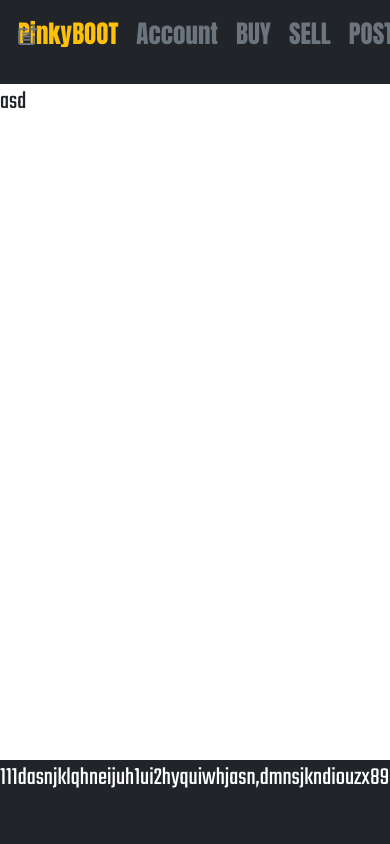
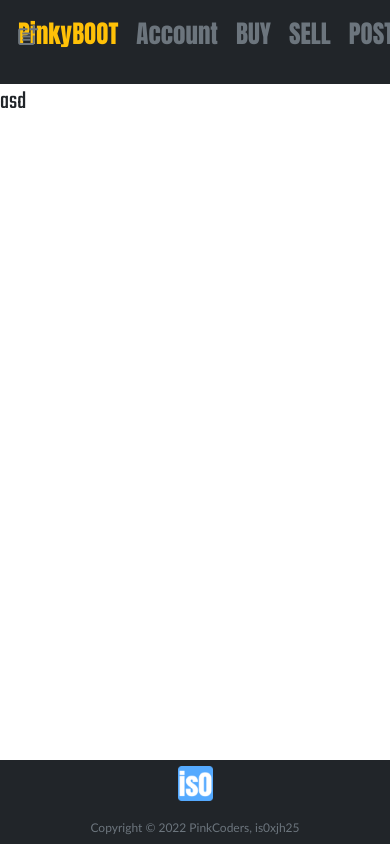
Before and after one commit to is0xjh25/is0xPinkyBoot, a React (Create React App) app in the folder my-app/: page /account in a window 390 px wide. Shown: the top 844 px of the page. Built offline with nearby package versions, Linux system fonts and the light colour scheme.

Commit message:
Modify: Footer

```diff
--- /dev/null
+++ b/my-app/src/Utilities/Utilities.js
@@ -0,0 +1,21 @@
+import { useState, useLayoutEffect} from 'react';
+
+function useWindowSize() {
+
+	const [size, setSize] = useState([0, 0]);
+
+	useLayoutEffect(() => {
+	  function updateSize() {
+		setSize([window.innerWidth, window.innerHeight]);
+	  }
+	  window.addEventListener('resize', updateSize);
+	  updateSize();
+	  return () => window.removeEventListener('resize', updateSize);
+	}, []);
+
+	return size;
+}
+
+export {
+	useWindowSize
+}
--- a/my-app/src/components/Footer.js
+++ b/my-app/src/components/Footer.js
@@ -1,19 +1,75 @@
-import React, { Fragment } from "react";
+import React, { useEffect } from "react";
 import Favicon from "../favicon_io/favicon.png";
+import { useWindowSize } from '../Utilities/Utilities';
 
 const Footer = () => {
 
+  function handleWindowSize() {
+    let i = document.querySelector('#rightFooter');
+    let c = document.querySelector('#leftFooter');
+    if (width < 1080) {
+      i.style.width = "100%";
+      c.style.display = "none";
+    } else {
+      i.style.width = "20%";
+      c.style.display = "flex";
+    }
+  }
+
+  const [width, height] = useWindowSize();
+
+  useEffect(() => {
+    handleWindowSize();
+    console.log(width);
+  }, [width]);
+
   const ss = {
     footer: {
+      display: "flex",
+      flexDirection: "row",
+      alignItems: "center",
+      justifyContent: "center",
       color: "white",
+      overflow: "hidden"
     },
-
+    contact: {
+      display: "flex",
+      flexDirection: "column",
+      width: "20%",
+      height: "100%",
+      alignItems: "start",
+      justifyContent: "center",
+    },
+    info: {
+      display: "flex",
+      flexDirection: "column",
+      width: "20%",
+      height: "100%",
+      alignItems: "center",
+      justifyContent: "center",
+    },
+    favicon: {
+      width: "35px",
+    },
+    copyright: {
+      margin: "0 auto",
+      position: "relative",
+      textAlign: "center"
+    }
   }
 
   return (
     <>
-      <footer className="footer fixed-bottom bg-dark" style={ss.footer}>
-        111dasnjklqhneijuh1ui2hyquiwhjasn,dmnsjkndiouzx89c897asekjnqwlknelkqwneiojasoidu89a7sd8uqywejknqwjkebjkbn
+      <footer id="footer" className="fixed-bottom bg-dark" style={ss.footer}>
+        <div id="leftFooter" style={ss.contact}>
+          <a className="text-secondary" href="https://github.com/is0xjh25" target="_blank">GitHub: is0xjh25</a>
+          <a className="text-secondary" href="mailto: is0.jimhsiao@gmail.com">Email: is0.jimhsiao@gmail.com</a>
+					<a className="text-secondary" href="https://linkedin.com/in/yunchi-hsiao/" target="_blank">Linkedin: Yun-Chi Hsiao</a>
+        </div>
+        <div id="rightFooter" style={ss.info}>
+          <img src={Favicon} alt="Favicon"style={ss.favicon}></img><br/>
+          <a className="text-secondary" href="https://is0xjh25.github.io" target="_blank" style={ss.copyright}>Copyright © 2022 PinkCoders, is0xjh25</a>
+        </div>
       </footer>
     </>
   );
--- a/my-app/src/components/NavBar.js
+++ b/my-app/src/components/NavBar.js
@@ -1,23 +1,7 @@
 import React, { Fragment, useState, useEffect, useLayoutEffect} from 'react';
 import Favicon from '../favicon_io/logo.png';
 import { MdOutlinePostAdd } from 'react-icons/md';
-
-
-function useWindowSize() {
-
-  const [size, setSize] = useState([0, 0]);
-
-  useLayoutEffect(() => {
-    function updateSize() {
-      setSize([window.innerWidth, window.innerHeight]);
-    }
-    window.addEventListener('resize', updateSize);
-    updateSize();
-    return () => window.removeEventListener('resize', updateSize);
-  }, []);
-
-  return size;
-}
+import { useWindowSize } from '../Utilities/Utilities';
 
 const NavBar = () => {
 
@@ -45,7 +29,6 @@ const NavBar = () => {
       e.style.display = "inline-block";
       img.style.display = "inline-block";
     }
-    console.log(e);
   }
 
   const [width, height] = useWindowSize();
@@ -63,31 +46,31 @@ const NavBar = () => {
   // Style Sheet
   const ss = {
     right: {
+      display: "inline-block",
       width: "50%",
       height: "100%",
-      display: "inline-block",
       paddingTop: "15px",
     },
     left: {
+      display: "inline-block",
       width: "50%",
       height: "100%",
-      display: "inline-block",
       paddingTop: "15px"
     },
     ul: {
-      listStyleType: "none",
       width: "100%",
       height: "100%",
       paddingLeft: "15px",
+      listStyleType: "none",
     },
     li: {
+      display: "inline",
       marginRight: "15px",
       marginLeft: "3px",
-      display: "inline",
     },
-    logo: {
+    favicon: {
+      height: "50%",
       marginRight: "5px",
-      height: "50%",
       borderRadius: "5px",
     },
     icon: {
@@ -98,12 +81,11 @@ const NavBar = () => {
       width:"90%",
       marginRight: "10%",
       color: "red",
-      dataDuplicate: "true"
     },
     marqueeHalf: {
       width:"50%",
       marginRight: "10%",
-      color: "red",
+      color: "var(--bs-danger)",
     },
     form: {
       width: "50%",
@@ -115,20 +97,20 @@ const NavBar = () => {
       borderRadius: "5px",
     },
     button: {
+      display: "inline-flex",
       width: "7%",
       marginLeft: "5px",
-      display: "inline-flex",
       alignItems: "center"
     }
   }
 
   return (
     <Fragment>
-      <div className="nav fixed-top highlight bg-dark">
+      <div id= "nav" className="fixed-top highlight bg-dark">
         <div id="leftNav" style={ss.left}>
           <ul style={ss.ul}>
             <li style={ss.li}>
-              <a className="text-warning" href="/"><img src={Favicon} alt="Favicon" style={ss.logo} id="navFavicon"></img>PinkyBOOT</a>
+              <a className="text-warning" href="/"><img src={Favicon} alt="Favicon" style={ss.favicon} id="navFavicon"></img>PinkyBOOT</a>
             </li>
             <li style={ss.li}>
               <a className="text-secondary" href="/account">Account</a>
--- a/my-app/src/containers/App.css
+++ b/my-app/src/containers/App.css
@@ -17,17 +17,17 @@ body {
   font-family: "Teko", sans-serif !important;
 }
 
-.nav {
+#nav {
   height: 10vh;
   width: 100vw;
   left: 0px;
 }
 
-.footer {
+#footer {
   height: 10vh;
   width: 100vw;
-  min-width: 500px !important;
-  overflow-x: scroll !important;
+  font-family: 'Trebuchet MS', 'Lucida Sans Unicode', 'Lucida Grande', 'Lucida Sans', Arial, sans-serif;
+  font-size: 12px;
 }
 
 .main {
@@ -49,8 +49,13 @@ a {
   text-decoration: none !important;
 }
 
-a:hover{
-  color: red !important;
+#nav a:hover{
+  color: var(--bs-danger) !important;
+}
+
+#footer a:hover{
+  font-size: larger;
+  color: var(--bs-danger) !important;
 }
 
 /* Table */
```
Also changed, not shown: my-app/src/Utilities/API.js (added).
